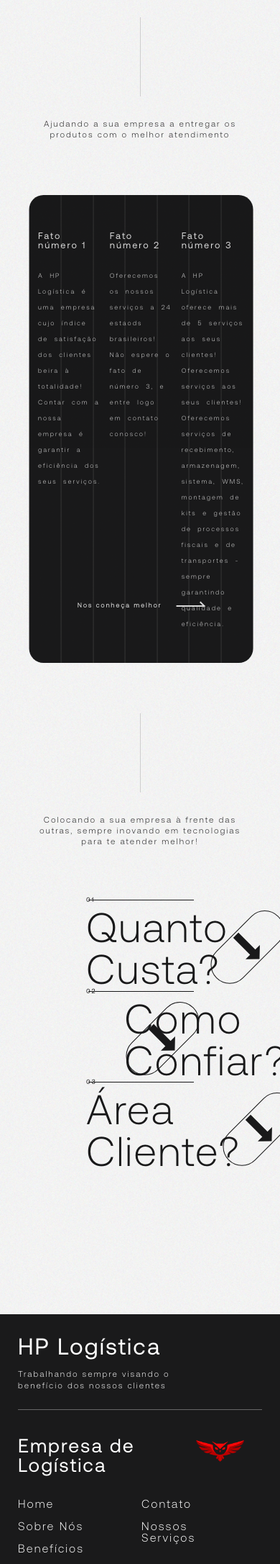
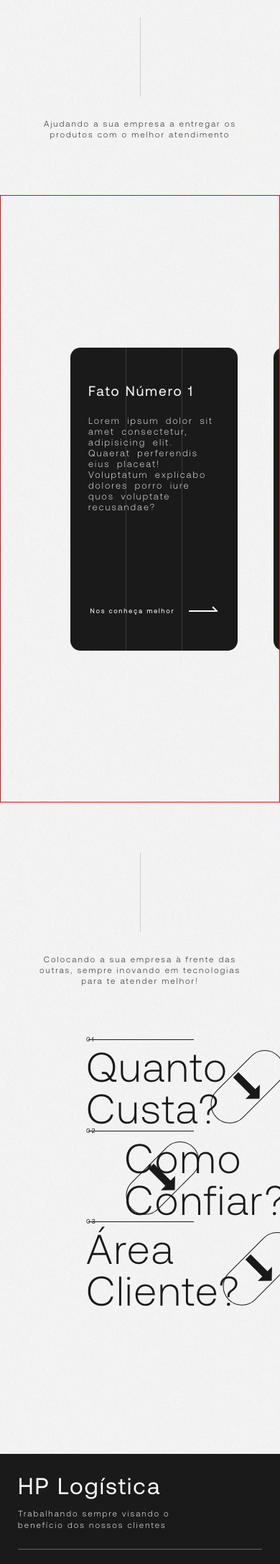
Before and after one commit to victorribeiro1/hp-logistica, a PHP site: page / in a window 390 px wide. Shown: the part 3432-5605 px from the top of the page at 72% size. Run offline with PHP 8.4, Linux system fonts and the light colour scheme.

Commit message:
atualização da home (benefícios--mobile)

```diff
--- a/public/index.html
+++ b/public/index.html
@@ -440,6 +440,85 @@
                   </div>
                </a>
             </div>
+         </div>
+
+
+         <div class="differential--mobile">
+            <div class="noises">
+               <img src="assets/noise.jpg" alt="" class="noises__noise noises__noise--1">
+               <img src="assets/noise.jpg" alt="" class="noises__noise noises__noise--2">
+               <img src="assets/noise.jpg" alt="" class="noises__noise noises__noise--3">
+               <img src="assets/noise.jpg" alt="" class="noises__noise noises__noise--3">
+            </div>
+
+            <div class="differential--mobile__slider">
+               <div class="differential--mobile__differential differential--mobile__differential--1">
+                  <div class="lines">
+                     <span class="lines__line lines__line--first"></span>
+                     <span class="lines__line lines__line--secondary"></span>
+                     <span class="lines__line lines__line--secondary"></span>
+                     <span class="lines__line lines__line--last"></span>
+                  </div>
+
+                  <div class="differential--mobile__differential__text-box">
+                     <h3 class="differential--mobile__differential__text-box__title"> Fato Número 1 </h3>
+                     <p class="differential--mobile__differential__text-box__text"> Lorem ipsum dolor sit amet consectetur, adipisicing elit. Quaerat perferendis eius placeat! Voluptatum explicabo dolores porro iure quos voluptate recusandae? </p>
+                  </div>
+
+                  <a href="" class="differential--mobile__differential__button secondary-button">
+                     <span class="differential--mobile__differential__button__text secondary-button__text">Nos conheça melhor</span>
+                     <div class="differential--mobile__differential__button__arrow secondary-button__arrow">
+                        <div class="differential--mobile__differential__button__arrow__body secondary-button__arrow__body"></div>
+                        <div class="differential--mobile__differential__button__arrow__head secondary-button__arrow__head"></div>
+                     </div>
+                  </a>
+               </div>
+
+               <div class="differential--mobile__differential differential--mobile__differential--2">
+                  <div class="lines">
+                     <span class="lines__line lines__line--first"></span>
+                     <span class="lines__line lines__line--secondary"></span>
+                     <span class="lines__line lines__line--secondary"></span>
+                     <span class="lines__line lines__line--last"></span>
+                  </div>
+
+                  <div class="differential--mobile__differential__text-box">
+                     <h3 class="differential--mobile__differential__text-box__title"> Fato Número 1 </h3>
+                     <p class="differential--mobile__differential__text-box__text"> Lorem ipsum dolor sit amet consectetur, adipisicing elit. Quaerat perferendis eius placeat! Voluptatum explicabo dolores porro iure quos voluptate recusandae? </p>
+                  </div>
+
+                  <a href="" class="differential--mobile__differential__button secondary-button">
+                     <span class="differential--mobile__differential__button__text secondary-button__text">Nos conheça melhor</span>
+                     <div class="differential--mobile__differential__button__arrow secondary-button__arrow">
+                        <div class="differential--mobile__differential__button__arrow__body secondary-button__arrow__body"></div>
+                        <div class="differential--mobile__differential__button__arrow__head secondary-button__arrow__head"></div>
+                     </div>
+                  </a>
+               </div>
+
+               <div class="differential--mobile__differential differential--mobile__differential--3">
+                  <div class="lines">
+                     <span class="lines__line lines__line--first"></span>
+                     <span class="lines__line lines__line--secondary"></span>
+                     <span class="lines__line lines__line--secondary"></span>
+                     <span class="lines__line lines__line--last"></span>
+                  </div>
+
+                  <div class="differential--mobile__differential__text-box">
+                     <h3 class="differential--mobile__differential__text-box__title"> Fato Número 1 </h3>
+                     <p class="differential--mobile__differential__text-box__text"> Lorem ipsum dolor sit amet consectetur, adipisicing elit. Quaerat perferendis eius placeat! Voluptatum explicabo dolores porro iure quos voluptate recusandae? </p>
+                  </div>
+
+                  <a href="" class="differential--mobile__differential__button secondary-button">
+                     <span class="differential--mobile__differential__button__text secondary-button__text">Nos conheça melhor</span>
+                     <div class="differential--mobile__differential__button__arrow secondary-button__arrow">
+                        <div class="differential--mobile__differential__button__arrow__body secondary-button__arrow__body"></div>
+                        <div class="differential--mobile__differential__button__arrow__head secondary-button__arrow__head"></div>
+                     </div>
+                  </a>
+               </div>
+            </div>
+         </div>
 
          <div class="space">
             <div class="noises">
@@ -452,11 +531,6 @@
                      Colocando a sua empresa à frente das outras, sempre inovando em tecnologias para te atender melhor!
                   </p>
             </div>
-            </div>
-         </div>
-
-         <div class="differencial--mobile">
-
          </div>
 
          <div class="faq" id="faq">
--- a/public/style.css
+++ b/public/style.css
@@ -1,6 +1,7 @@
 /*!*****************************************************************************************************************************************!*\
   !*** css ./node_modules/css-loader/dist/cjs.js??ruleSet[1].rules[1].use[1]!./node_modules/sass-loader/dist/cjs.js!./src/sass/main.scss ***!
   \*****************************************************************************************************************************************/
+
 
 @font-face {
    src: url(assets/Aeonik-Bold.otf);
@@ -1564,6 +1565,11 @@ p.commum {
   line-height: 120px;
   transition: var(--transition-speed) var(--transition-timing-function);
 }
+@media only screen and (max-width: 1600px) {
+  .home .hero-section__text-box__main-text {
+    line-height: 100px;
+  }
+}
 .home .hero-section__text-box__main-text span {
   transform: skewX(-15deg);
   display: inline-block;
@@ -2362,6 +2368,12 @@ p.commum {
   overflow: hidden;
   position: relative;
   z-index: 5;
+  display: block;
+}
+@media only screen and (max-width: 1030px) {
+  .home .differential {
+    display: none;
+  }
 }
 .home .differential__differentials {
   background-color: var(--color-secondary);
@@ -2419,6 +2431,77 @@ p.commum {
 }
 .home .differential__differentials .secondary-button__arrow__body, .home .differential__differentials .secondary-button__arrow__head {
   background-color: var(--color-tertiary);
+}
+
+.differential--mobile {
+  height: 100vh;
+  position: relative;
+  overflow: hidden;
+}
+.differential--mobile__slider {
+  border: 1px solid red;
+  height: 100%;
+  width: 100%;
+  display: flex;
+  flex-direction: row;
+  justify-content: flex-start;
+  align-items: center;
+  max-width: 100%;
+  overflow: scroll;
+  position: relative;
+  z-index: 1;
+}
+.differential--mobile__slider:hover {
+  border: 1px solid blue;
+}
+.differential--mobile__differential {
+  display: flex;
+  flex-direction: column;
+  justify-content: space-between;
+  align-items: center;
+  border-radius: 14px;
+  height: 50%;
+  width: 60%;
+  flex: none;
+  background-color: var(--color-secondary);
+  padding: calc(var(--horizontal-distance--mobile) * 2) var(--horizontal-distance--mobile);
+  margin-right: 50px;
+  overflow: hidden;
+  position: relative;
+  color: white;
+}
+.differential--mobile__differential .lines {
+  transform: translateY(-25%);
+  height: 150%;
+}
+.differential--mobile__differential--1 {
+  margin-left: 25%;
+}
+.differential--mobile__differential--3 {
+  margin-right: 25%;
+}
+.differential--mobile__differential__text-box {
+  position: relative;
+}
+.differential--mobile__differential__text-box__title {
+  font-size: 3rem;
+  margin-bottom: 25px;
+}
+.differential--mobile__differential__text-box__text {
+  color: #EBEBEB;
+  font-family: "aeonik light";
+  font-size: 2rem;
+  font-weight: 100;
+  letter-spacing: 2px;
+  word-spacing: 4px;
+  line-height: 15px;
+  text-align: left;
+}
+.differential--mobile__differential__button, .differential--mobile__differential__button:link, .differential--mobile__differential__button:visited {
+  color: white;
+}
+.differential--mobile__differential__button__arrow__head, .differential--mobile__differential__button__arrow__body {
+  background-color: white;
 }
 
 .faq {
--- a/src/sass/main.scss
+++ b/src/sass/main.scss
@@ -6,8 +6,6 @@
 @import './base/reset';
 @import './base/base';
 @import './base/typography';
-
-
 
 @import './components/icon';
 @import './components/lines';
@@ -28,6 +26,7 @@
 @import './pages/home/about';
 @import './pages/home/slider';
 @import './pages/home/differential';
+@import './pages/home/differential--mobile';
 @import './pages/home/faq';
 @import './pages/home/evaluations';
 
--- a/src/sass/pages/home/_differential.scss
+++ b/src/sass/pages/home/_differential.scss
@@ -4,6 +4,12 @@
       // height: 100vh;
       position: relative;
       z-index: 5;
+
+      display: block;
+
+      @media only screen and (max-width: 1030px) {
+         display: none;
+      }
 
       &__differentials {
          background-color: var(--color-secondary);
--- a/src/sass/pages/home/_hero-section.scss
+++ b/src/sass/pages/home/_hero-section.scss
@@ -59,6 +59,10 @@
             // font-family: 'Aeonik Light';
 
             @include transition;
+
+            @media only screen and (max-width: 1600px) {
+               line-height: 100px;
+            }
 
             span {
                transform: skewX(-15deg);
@@ -271,6 +275,7 @@
             min-height: 680px;
          }
       }
+
       @media only screen and (max-width: 1350px) {
          & {
             max-height: 800px;
```
Also changed, not shown: src/sass/pages/home/_differential--mobile.scss (added, +100 -0 lines). Lines whose indentation alone changed are shown as unchanged.
